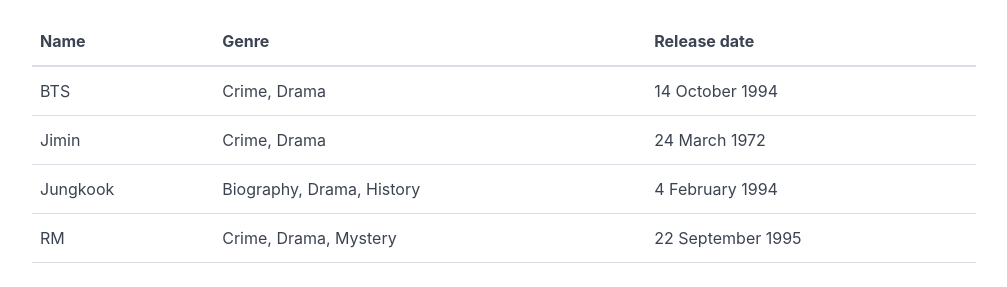
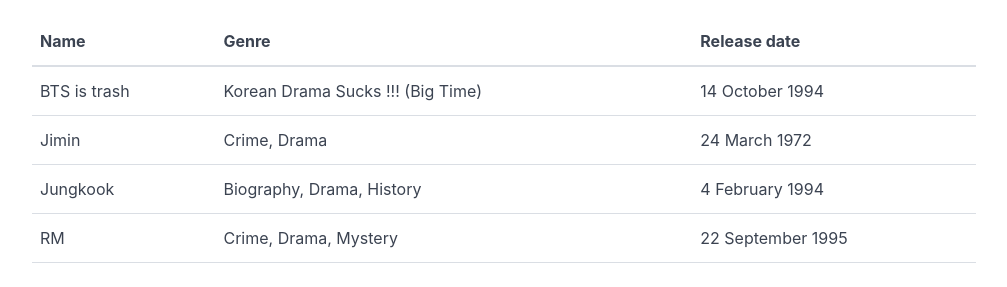
Before and after one commit to dilasha/git-workshop, a plain HTML site: page index.html in a window 1280 px wide. Shown: the part 51-338 px from the top of the page, without its empty margins (136-1143 px from the left). Drawn offline with nearby package versions, Linux system fonts and the light colour scheme.

Commit message:
SM First Commit

```diff
--- a/index.html
+++ b/index.html
@@ -4,7 +4,8 @@
     <title>Git Workshop</title>
     <meta charset="UTF-8">
     <meta name="viewport" content="width=device-width, initial-scale=1">
-        <link rel="stylesheet" href="https://unpkg.com/spectre.css/dist/spectre.min.css">
+    <link rel="stylesheet"
+      href="https://unpkg.com/spectre.css/dist/spectre.min.css">
     <style>
             .container{max-width: 960px;margin: auto;}
         </style>
@@ -21,8 +22,8 @@
       </thead>
       <tbody>
         <tr>
-                <td>BTS</td>
-                <td>Crime, Drama</td>
+          <td>BTS is trash</td>
+          <td>Korean Drama Sucks !!! (Big Time)</td>
           <td>14 October 1994</td>
         </tr>
         <tr>
```
Lines whose indentation alone changed are shown as unchanged.
